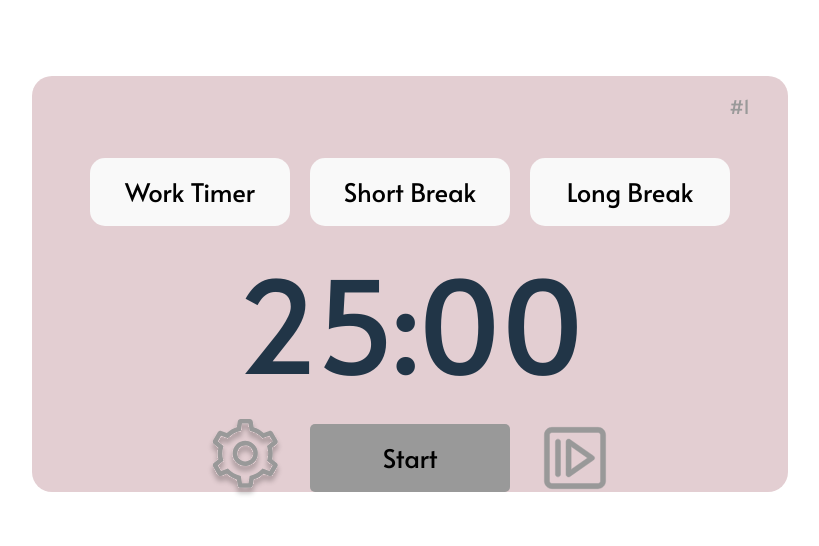
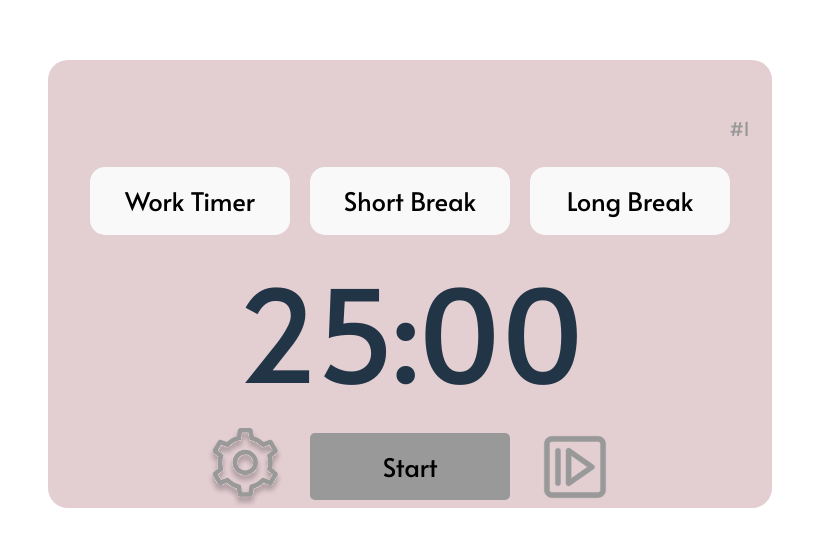
Before and after one commit to John-Ericksen/PomoTimer, a React (Vite) app: page / in a window 1280 px wide. Shown: the part 116-662 px from the top of the page, without its empty margins (230-1049 px from the left). Built offline with nearby package versions, Linux system fonts and the light colour scheme.

Commit message:
adjust padding

```diff
--- a/src/components/Content/Content.scss
+++ b/src/components/Content/Content.scss
@@ -1,6 +1,9 @@
 .content {
   background-color: rgba(117, 14, 33, 0.2);
-  padding: 3em;
+  padding-top: 4em;
+  padding-bottom: 4em;
+  padding-left: 2em;
+  padding-right: 2em;
   border-radius: 20px;
   max-width: 700px;
   height: 40vh;
--- a/src/components/Timer/Timer.scss
+++ b/src/components/Timer/Timer.scss
@@ -81,5 +81,5 @@ p {
 .cycles-count {
   font-size: 1.2em;
   color: rgba(153, 153, 153, 1);
-  margin-top: -4vh;
+
 }
```
